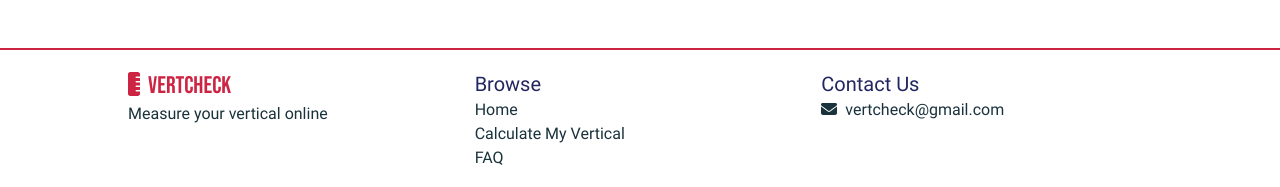
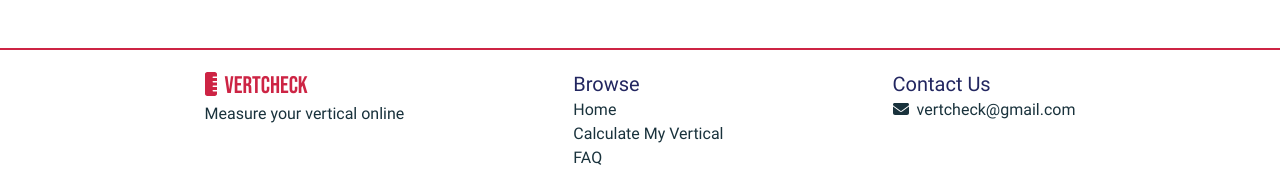
Before and after one commit to jiaweihong/VertCheck, a Next.js app: page / in a window 1280 px wide. Shown: the part 1069-1256 px from the top of the page. Built offline with nearby package versions, Linux system fonts and the light colour scheme.

Commit message:
update footer to be responsively centered

```diff
--- a/src/components/Footer.tsx
+++ b/src/components/Footer.tsx
@@ -6,7 +6,7 @@ import { FontAwesomeIcon } from '@fortawesome/react-fontawesome'
 export default function Footer() {
   return (
     <div className="flex justify-center border-t-2 border-[#CD2444] bg-[#FFFFFF] py-5 text-[#19323C]">
-      <div className="grid w-[80%] max-w-[1800px] grid-cols-1 gap-4 md:grid-cols-2 lg:grid-cols-3">
+      <div className="grid w-[80%] max-w-[1800px] auto-cols-max gap-4 md:justify-around">
         <div className="">
           <Link
             href="/"
@@ -56,9 +56,3 @@ export default function Footer() {
     </div>
   )
 }
-
-/**
- * standard is all in a col
- * above sm is 2 col
- * above md 3 col
- */
```
